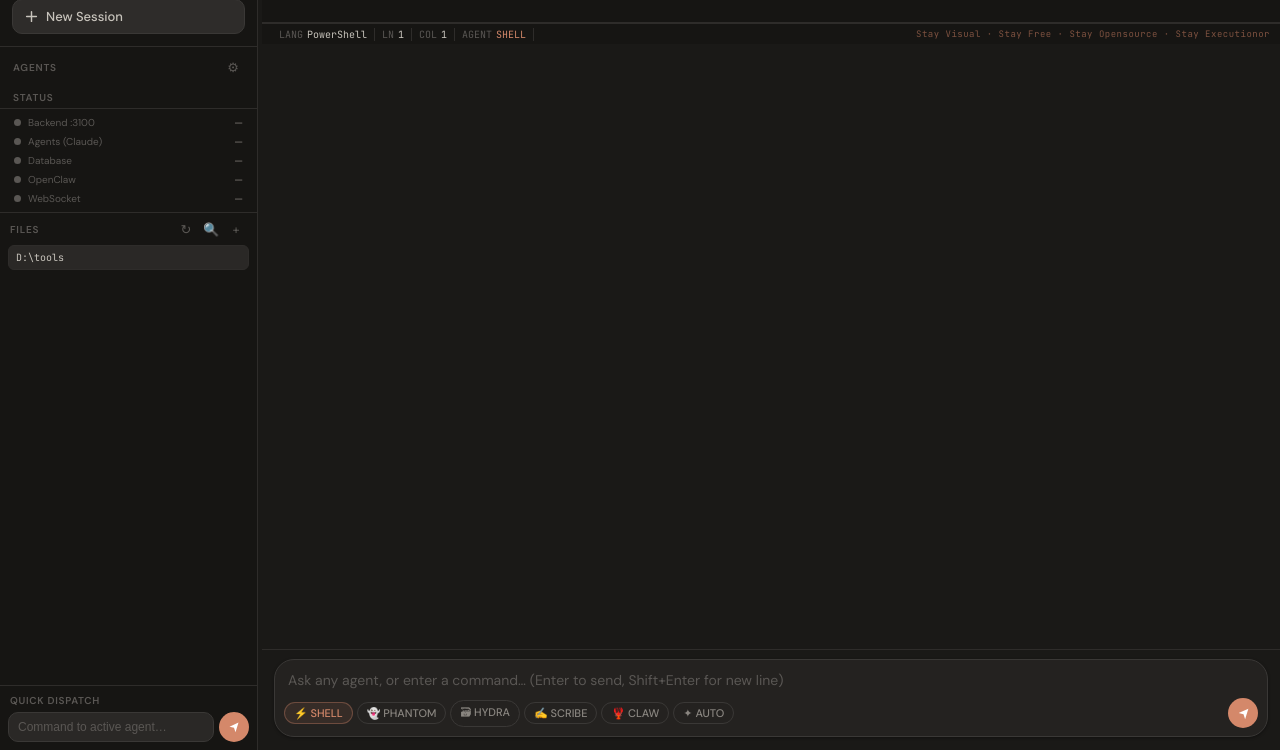
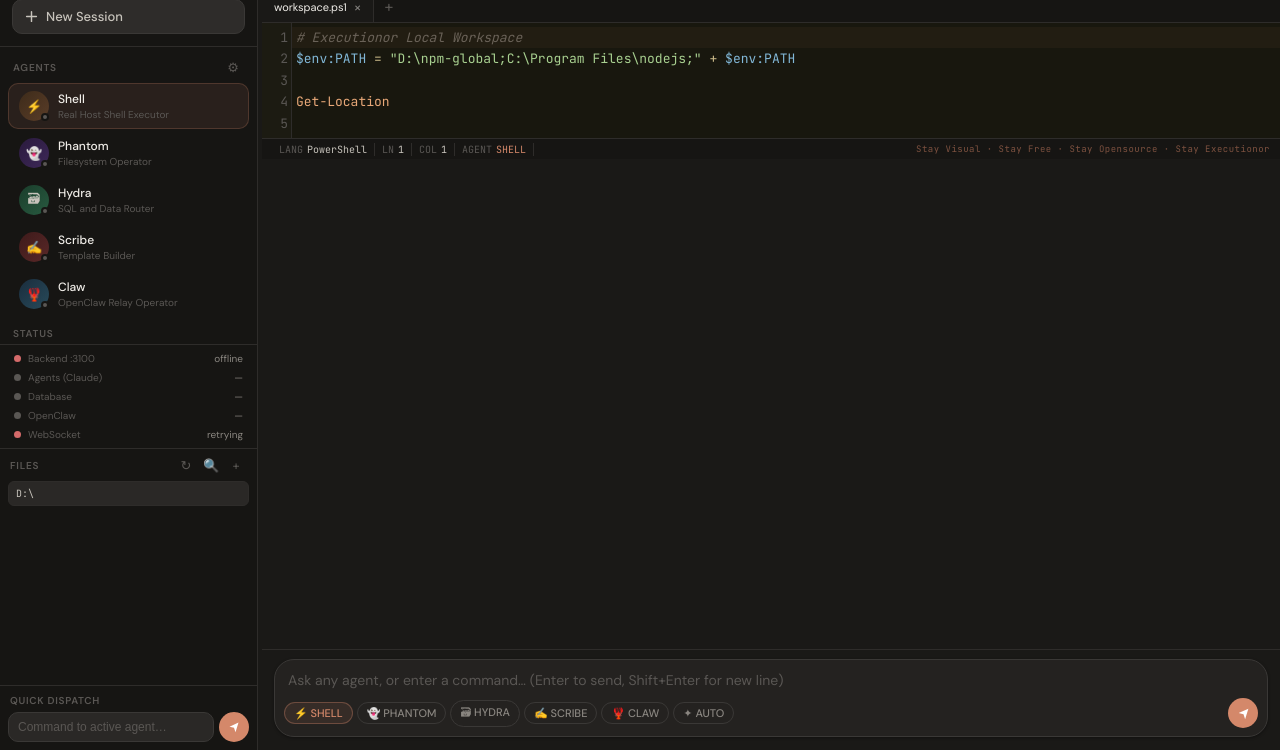
Before and after one commit to whitneysumner61-coder/Executionor-AI, a website: page public/index.html in a window 1280 px wide. Shown: the part 50-800 px from the top of the page. Drawn offline with nearby package versions, Linux system fonts and the light colour scheme; no server answers.

Commit message:
Fix live app bootstrap
Co-authored-by: Copilot <223556219+Copilot@users.noreply.github.com>

```diff
--- a/public/index.html
+++ b/public/index.html
@@ -783,3 +783,6 @@ a{color:var(--blu);text-decoration:none}a:hover{text-decoration:underline}
 </div>
 
 <div id="toast"></div>
+<script src="/app.js"></script>
+</body>
+</html>
```
